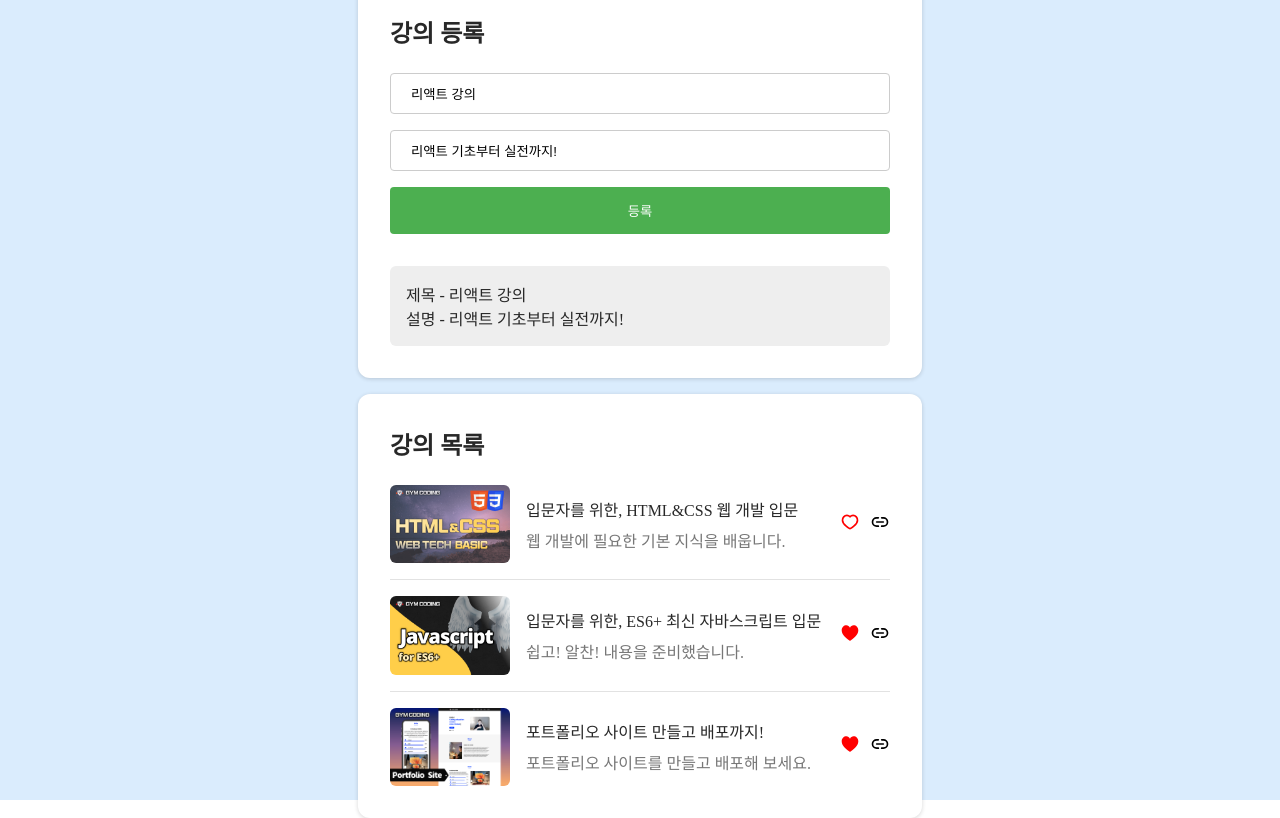
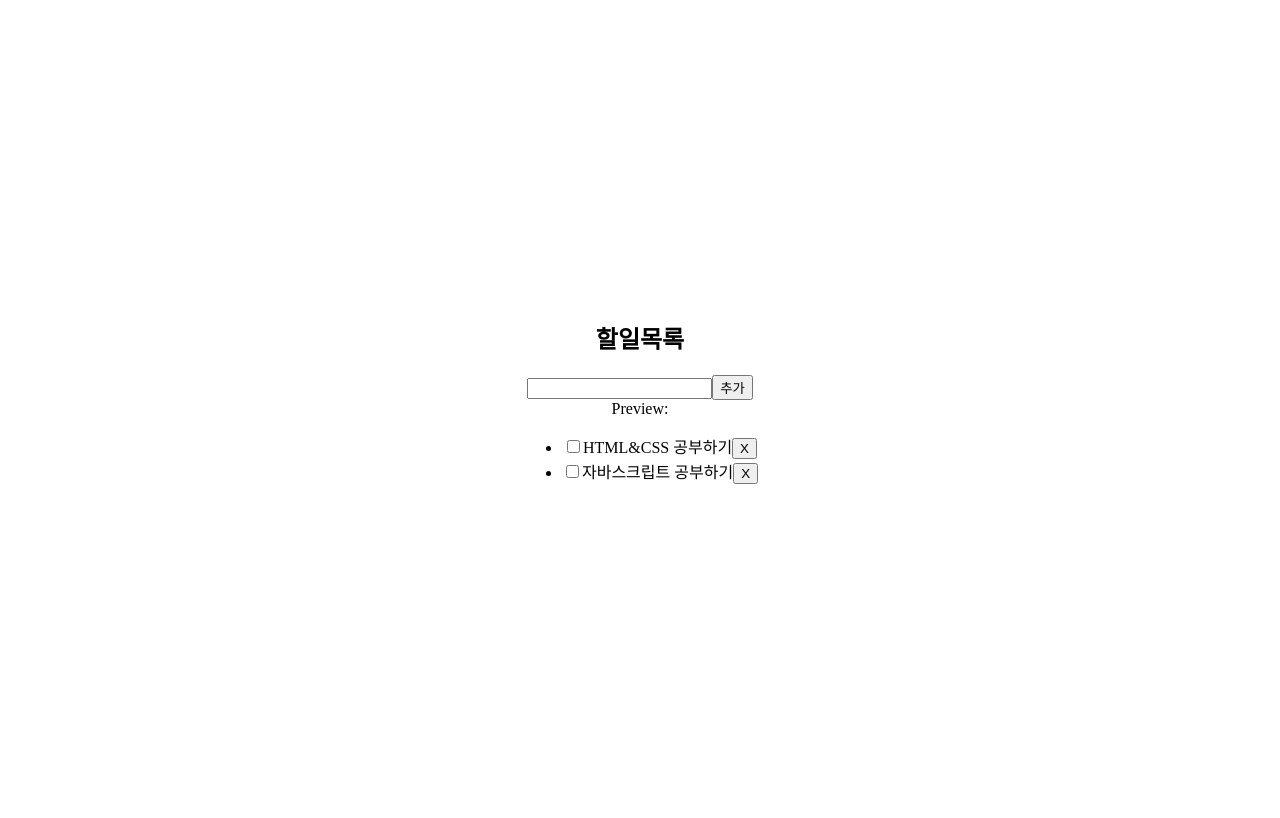
Before and after one commit to 2gyusung/learn-react, a React (Vite) app in the folder cra-react-app/learn-react/: page / in a window 1280 px wide. Built offline with nearby package versions, Linux system fonts and the light colour scheme.

Commit message:
배열 업데이트 1

```diff
--- a/cra-react-app/learn-react/package.json
+++ b/cra-react-app/learn-react/package.json
@@ -11,7 +11,8 @@
   },
   "dependencies": {
     "react": "^19.0.0",
-    "react-dom": "^19.0.0"
+    "react-dom": "^19.0.0",
+    "use-immer": "^0.11.0"
   },
   "devDependencies": {
     "@eslint/js": "^9.21.0",
--- a/cra-react-app/learn-react/src/AppTodo.jsx
+++ b/cra-react-app/learn-react/src/AppTodo.jsx
@@ -1,15 +1,79 @@
 import { useState } from 'react';
 import './App.css'
 import TodoList from './components/todo/TodoList';
+
+const initialList = [
+  {id: 0, text: "HTML&CSS 공부하기", done: false },
+  {id: 1, text: "자바스크립트 공부하기", done: false },
+
+];
 function AppTodo(props) {
-  const [todos, setTodos] = useState([
-    {id: 0, label: "HTML&CSS 공부하기" },
-    {id: 1, label: "자바스크립트 공부하기" },
-  ]);
+  const [todoText, setTodoText] = useState('');
+  const [todos, setTodos] = useState(initialList);
+  const [copyTodos, setCopyTodos] = useState(initialList);
+
+  const handleTodoTextChange = (e) => {
+    setTodoText(e.target.value);
+  }
+  const handleAddTodo = (e) => {
+    const nextId = todos.length;
+    setTodos([
+      ...todos,
+      { id: nextId, text: todoText, done: false }
+    ]);
+    setTodoText(''); // null, undefined [X]
+  }
+  const handleKeyDown = (e) => {
+    if (e.key === 'Enter') {
+      handleAddTodo();
+    }
+  }
+  const handleDeleteTodo = (deleteId) => {
+    const newTodos = todos.filter(item => item.id !== deleteId)
+    setTodos(newTodos);
+  }
+
+  const handleToggleTodo = (id, done) => {
+    const nextTodos = todos.map(item => {
+      if (item.id === id) {
+        return { ...item, done };
+      }
+      return item;
+    })
+    setTodos(nextTodos);
+  }
+
+  // const handleToggleCopyTodo = (id, done) => {
+  //   const nextTodos = [...copyTodos];
+  //   const targetItem = nextTodos.find(item => item.id === id);
+  //   targetItem.done = done;
+  //   setCopyTodos(nextTodos);
+  // }
+
   return (
     <div>
       <h2>할일목록</h2>
-      <TodoList todos={todos} />
+      <input
+        type="text"
+        value={todoText}
+        onChange={handleTodoTextChange}
+        onKeyDown={handleKeyDown}
+      />
+      <button onClick={handleAddTodo}>추가</button>
+      <div>Preview: {todoText}</div>
+
+      <TodoList
+        todos={todos}
+        onDeleteTodo={handleDeleteTodo}
+        onToggleTodo={handleToggleTodo}
+      />
+
+      {/* <h2>할일목록</h2>
+      <TodoList
+        todos={copyTodos}
+        onDeleteTodo={handleDeleteTodo}
+        onToggleTodo={handleToggleCopyTodo}
+      /> */}
     </div>
   );
 }
--- a/cra-react-app/learn-react/src/components/course/CourseForm.jsx
+++ b/cra-react-app/learn-react/src/components/course/CourseForm.jsx
@@ -1,19 +1,31 @@
-import { useState } from 'react';
+import { useImmer } from 'use-immer';
 import Card from '../Card';
 
 export default function CourseForm() {
-  const [form, setForm] = useState({
+  const [form, updateForm] = useImmer({
     title: '리액트 강의',
-    description: '리액트 기초부터 실전까지!'
+    description: '리액트 기초부터 실전까지!',
+    info: {
+      level: 1,
+      skill: 'React'
+    }
   })
   function handleCourseForm(e) {
     e.preventDefault();
   }
   const handleChange = (e) => {
-    console.log('e.target.name: ', e.target.name)
-    setForm({
-      ...form,
-      [e.target.name]: e.target.value
+    updateForm((draft) => {
+      draft[e.target.name] = e.target.value
+    })
+  }
+  const handleSkillChange = (e) => {
+    updateForm((draft) => {
+      draft.info.skill = e.target.value
+    })
+  }
+  const handleLevelChange = (e) => {
+    updateForm((draft) => {
+      draft.info.level = e.target.value
     })
   }
   return (
@@ -21,11 +33,25 @@ export default function CourseForm() {
       <form style={{display: 'flex', flexDirection: 'column', gap: '1rem'}} onSubmit={handleCourseForm}>
         <input type="text" name="title" placeholder='강의 제목' value={form.title} onChange={handleChange} />
         <input type="text" name="description" placeholder='강의 한줄 설명' value={form.description} onChange={handleChange} />
+        <div style={{ display: 'flex', alignItems: 'center' }}>
+          <label htmlFor="skill" style={{ width: '100px' }}>스킬</label>
+          <input name="skill" id="skill" type="text" value={form.info.skill} onChange={handleSkillChange} />
+        </div>
+        <div style={{ display: 'flex', alignItems: 'center' }}>
+          <label htmlFor="level" style={{ width: '100px' }}>난이도</label>
+          <select name="level" id="level" value={form.info.level} onChange={handleLevelChange}>
+            <option value="0">입문</option>
+            <option value="1">초급</option>
+            <option value="2">중급</option>
+          </select>
+        </div>
         <input type="submit" value="등록" />
         {(form.title || form.description) && (
           <div style={{marginTop: '16px', padding: '16px', backgroundColor: '#eee', borderRadius: '6px' }}>
             {form.title && (<p>제목 - {form.title}</p>)}
             {form.description && (<p>설명 - {form.description}</p>)}
+            {form.info.skill && (<p>스킬 - {form.info.skill}</p>)}
+            {form.info.level && (<p>난이도 - {form.info.level}</p>)}
           </div>
         )}
       </form>
--- a/cra-react-app/learn-react/src/components/todo/TodoList.jsx
+++ b/cra-react-app/learn-react/src/components/todo/TodoList.jsx
@@ -1,10 +1,13 @@
-function TodoList({ todos = []}) {
-  const items = [...todos];
-  items.push({ id: 2, label: '포트폴리오 사이트 만들기'});
-
+function TodoList({ onToggleTodo, onDeleteTodo, todos = []}) {
   return (
     <ul>
-      {items.map(item =>  <li key={item.id}>{item.label}</li>)}
+      {todos.map(item =>
+        <li key={item.id}>
+          <input type="checkbox" checked={item.done} onChange={(e) => onToggleTodo(item.id, e.target.checked)} />
+          <span>{ item.done ? (<del>{item.text}</del>) : (item.text)}</span>
+          <button onClick={() => onDeleteTodo(item.id)}>X</button>
+        </li>
+      )}
     </ul>
   )
 }
--- a/cra-react-app/learn-react/src/main.jsx
+++ b/cra-react-app/learn-react/src/main.jsx
@@ -1,7 +1,7 @@
 import React from 'react'
 import ReactDOM from 'react-dom/client'
 // -import AppCounter from './AppCounter.jsx'
-import App from './AppCourse.jsx'
+import App from './AppTodo.jsx'
 import './index.css'
 
 ReactDOM.createRoot(document.getElementById('root')).render(
```
Also changed, not shown: 1 other file (tests, documents, lock files or other folders).
